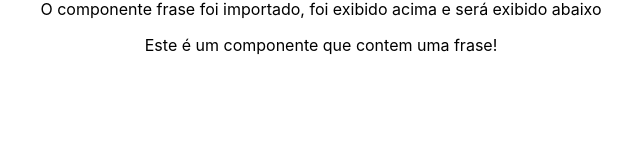
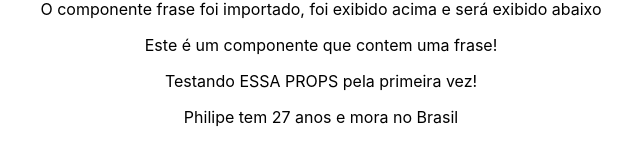
Before and after one commit to PhilipeeX/react-first-app, a React (Create React App) app: page / in a window 1280 px wide. Shown: the part 489-652 px from the top of the page, without its empty margins (319-959 px from the left). Built offline with nearby package versions, Linux system fonts and the light colour scheme.

Commit message:
feat(Props): Creates uses and manipulates props

```diff
--- a/package.json
+++ b/package.json
@@ -8,7 +8,7 @@
     "@testing-library/user-event": "^13.5.0",
     "react": "^18.3.1",
     "react-dom": "^18.3.1",
-    "react-scripts": "5.0.1",
+    "react-scripts": "^5.0.1",
     "web-vitals": "^2.1.4"
   },
   "scripts": {
--- a/src/App.js
+++ b/src/App.js
@@ -1,5 +1,7 @@
 import './App.css';
 import HelloWorld from "./components/HelloWorld";
+import SayMyName from "./components/SayMyName";
+import Pessoa from "./components/Pessoa";
 
 function App() {
   const philipe = 'Philipe'
@@ -17,6 +19,9 @@ function App() {
       <p>soma: {sum(2,5)}</p>
       <img src={urlImg} alt="teste" width='300px' />
       <HelloWorld />
+      <SayMyName nome="ESSA PROPS" />
+
+      <Pessoa nome={philipe} idade={27} pais={"Brasil"}/>
     </div>
   );
 }
--- /dev/null
+++ b/src/components/Pessoa.js
@@ -0,0 +1,7 @@
+function Pessoa({nome, idade, pais}) {
+	return (
+		<div>{nome} tem {idade} anos e mora no {pais}</div>
+	)
+}
+
+export default Pessoa;
--- /dev/null
+++ b/src/components/SayMyName.js
@@ -0,0 +1,9 @@
+function SayMyName(props) {
+	return (
+		<div>
+			<p>Testando {props.nome} pela primeira vez!</p>
+		</div>
+	)
+}
+
+export default SayMyName;
```
Also changed, not shown: 2 other files (tests, documents, lock files or other folders).
